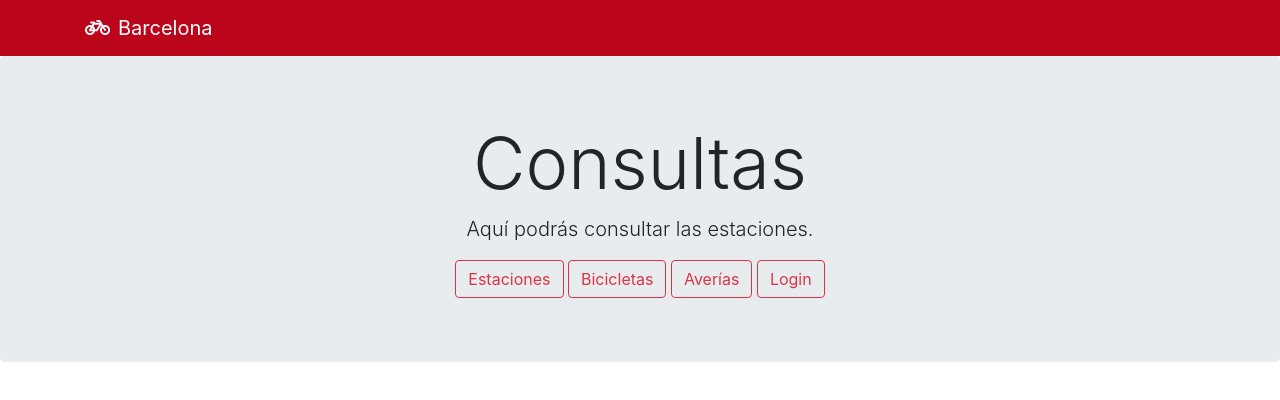
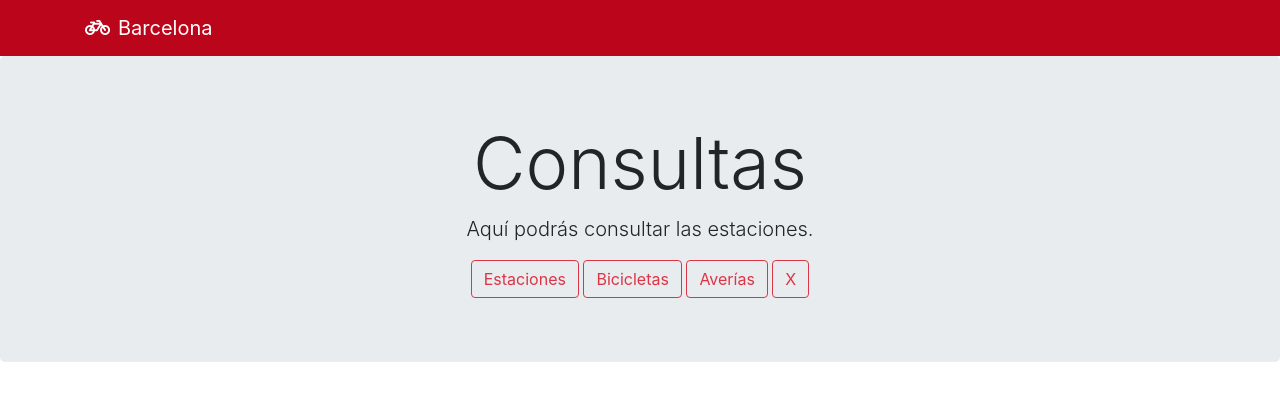
Before and after one commit to hachemartin/MediaTIC, a plain HTML site: page index.html in a window 1280 px wide. Drawn offline with nearby package versions, Linux system fonts and the light colour scheme.

Commit message:
trying new commit sync btw vcs and git

```diff
--- a/index.html
+++ b/index.html
@@ -32,7 +32,7 @@
 		<a href="" class="btn btn-outline-danger">Estaciones</a>
 		<a href="" class="btn btn-outline-danger">Bicicletas</a>
 		<a href="" class="btn btn-outline-danger">Averías</a>
-		<a href="" class="btn btn-outline-danger">Login</a>
+		<a href="" class="btn btn-outline-danger">X</a>
 
 	</section>
 
```
